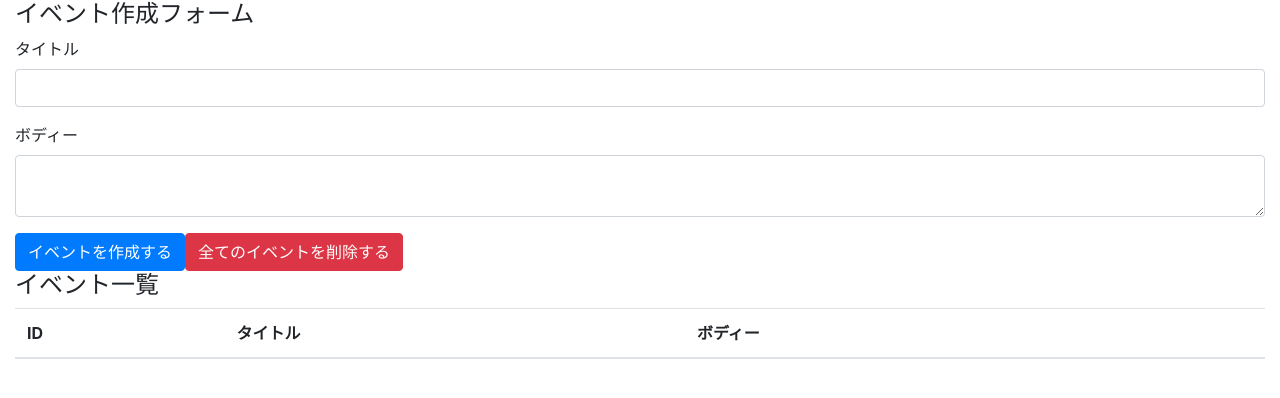
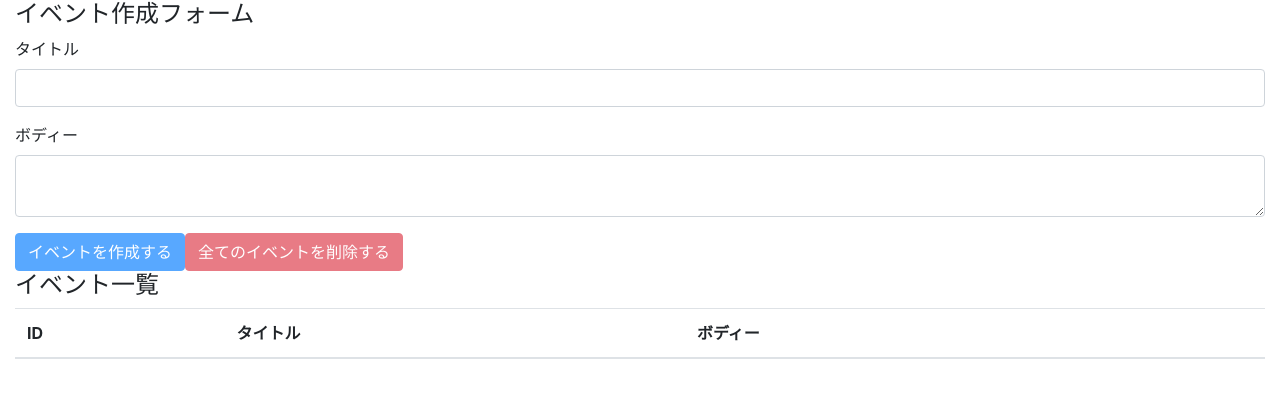
Before and after one commit to four-orfa/react_test, a React (Create React App) app: page / in a window 1280 px wide. Shown: the top 398 px of the page. Built offline with nearby package versions, Linux system fonts and the light colour scheme.

Commit message:
implement all events deletion feature

```diff
--- a/src/components/App.js
+++ b/src/components/App.js
@@ -19,6 +19,14 @@ const App = () => {
     setTitle('')
     setBody('')
   }
+
+  const deleteAllEvents = (e) => {
+    e.preventDefault()
+    const result = window.confirm('全てのイベントを本当に削除しても良いですか？')
+    if (result) dispatch({ type: 'DELETE_ALL_EVENTS' })
+  }
+
+  const unCreatable = title === '' || body === ''
 
   return (
     <div className='container-fluid'>
@@ -44,10 +52,12 @@ const App = () => {
             }}
           />
         </div>
-        <button className='btn btn-primary' onClick={addEvent}>
+        <button className='btn btn-primary' onClick={addEvent} disabled={unCreatable}>
           イベントを作成する
         </button>
-        <button className='btn btn-danger'>全てのイベントを削除する</button>
+        <button className='btn btn-danger' onClick={deleteAllEvents} disabled={state.length === 0}>
+          全てのイベントを削除する
+        </button>
       </form>
 
       <h4>イベント一覧</h4>
--- a/src/components/Event.js
+++ b/src/components/Event.js
@@ -1,7 +1,8 @@
 import React from 'react'
 const Event = ({ dispatch, event }) => {
   const handleClickDeleteButton = () => {
-    dispatch({ type: 'DELETE_EVENT', id: event.id })
+    const result = window.confirm(`イベント(id=${event.id})イベントを本当に削除しても良いですか？`)
+    if (result) dispatch({ type: 'DELETE_EVENT', id: event.id })
   }
 
   return (
```
